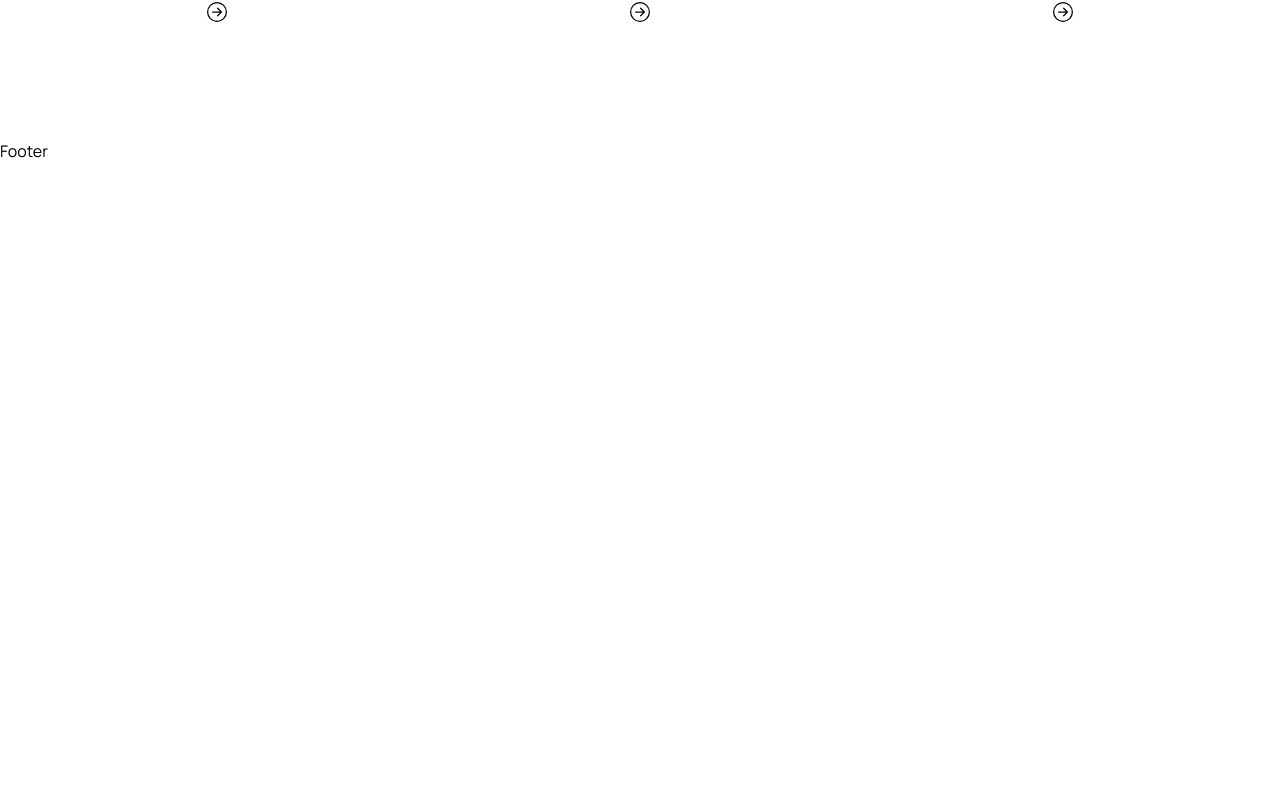
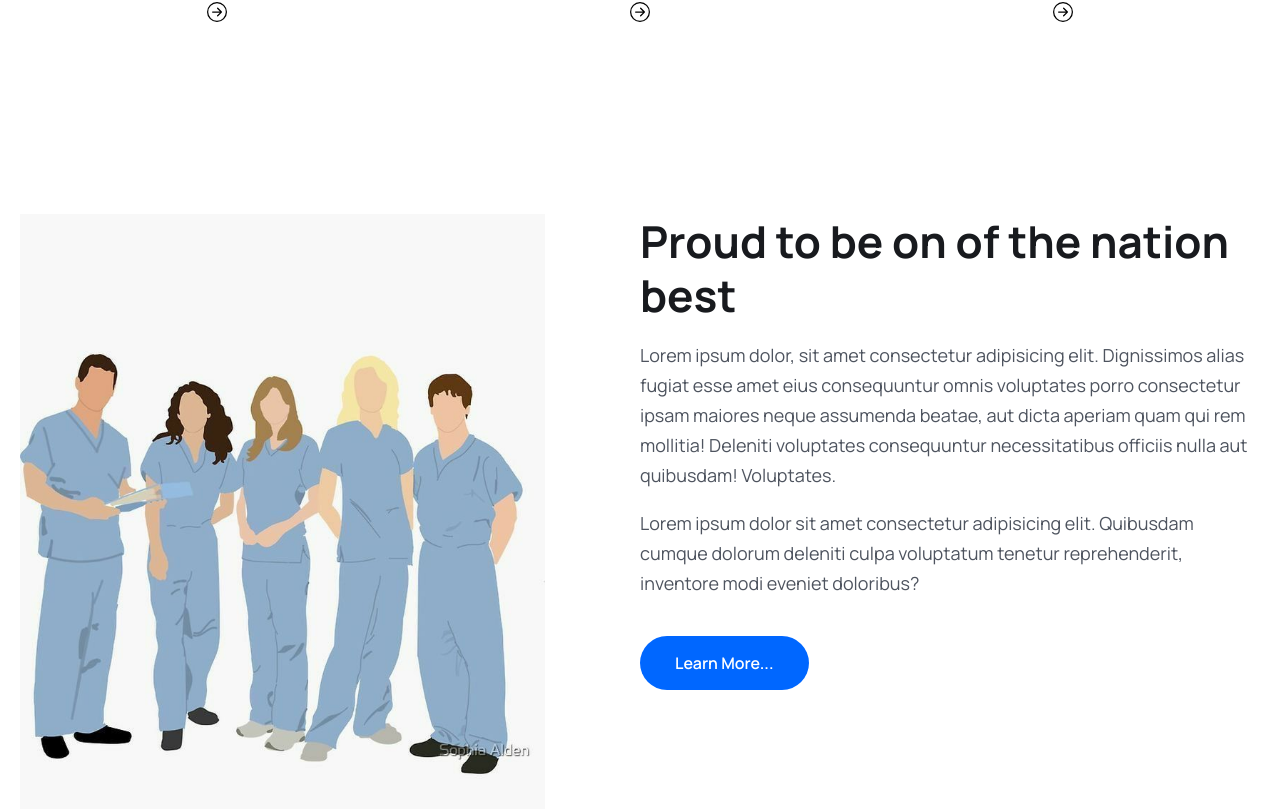
Before and after one commit to Ahad188/Doctor, a React (Vite) app: page / in a window 1280 px wide. Shown: the part 1411-2220 px from the top of the page. Before the commit the page ends 1574 px from the top, so only its background shows below. Built offline with nearby package versions, Linux system fonts and the light colour scheme.

Commit message:
about section

```diff
--- /dev/null
+++ b/src/Page/Home/About/About.jsx
@@ -0,0 +1,28 @@
+import { Link } from 'react-router-dom';
+import about from '../../../assets/images/about.jpeg'
+
+const About = () => {
+     return (
+          <section>
+             <div className="container">
+                    <div className="flex justify-between gap-[50px] lg:gap-[130px] xl:gap-[0] flex-col lg:flex-row ">
+                         <div className='w-3/4 lg:w-1/2 xl:w-[670px] mx-auto'>
+                         <img className='md:h-[700px] h-[650px] ' src={about} alt="" />
+                         </div>
+                         {/* content */}
+                         <div className="w-full lg:w1/2 xl:w-[670px]">
+
+                              <h2 className='heading'>Proud to be on of the nation best</h2>
+                              <p className='text_pera'>Lorem ipsum dolor, sit amet consectetur adipisicing elit. Dignissimos alias fugiat esse amet eius consequuntur omnis voluptates porro consectetur ipsam maiores neque assumenda beatae, aut dicta aperiam quam qui rem mollitia! Deleniti voluptates consequuntur necessitatibus officiis nulla aut quibusdam! Voluptates.</p>
+                              <p className="text_pera">
+                                   Lorem ipsum dolor sit amet consectetur adipisicing elit. Quibusdam cumque dolorum deleniti culpa voluptatum tenetur reprehenderit, inventore modi eveniet doloribus?
+                              </p>
+                              <Link to='/'><button className='btn'>Learn More...</button></Link>
+                         </div>
+                    </div>
+               </div>
+          </section>
+     );
+};
+
+export default About;
--- a/src/Page/Home/Home/Home.jsx
+++ b/src/Page/Home/Home/Home.jsx
@@ -1,3 +1,4 @@
+import About from "../About/About";
 import Hero from "../Hero/Hero";
 import Services from "../Services/Services";
 
@@ -8,6 +9,7 @@ const Home = () => {
           <>
              <Hero></Hero>
              <Services></Services>
+             <About></About>
           </>
      );
 };
```
Also changed, not shown: src/Page/Services.jsx (deleted), src/assets/images/about.jpeg (added).
